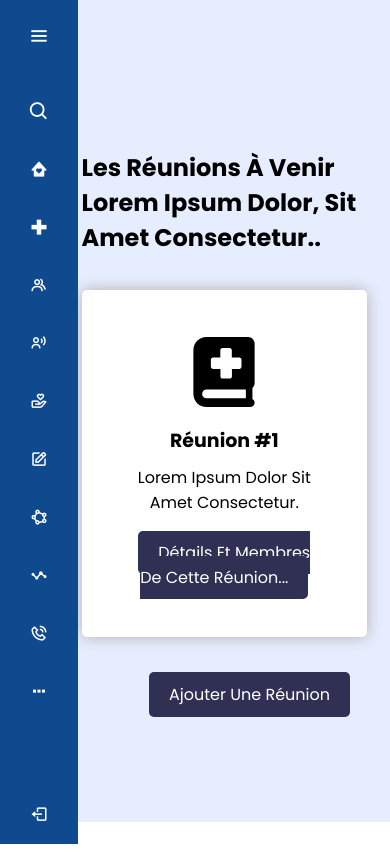
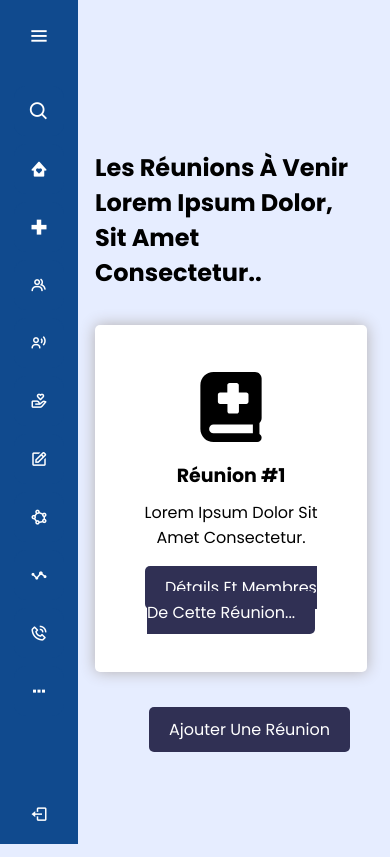
Before and after one commit to Xodios/PlanCancer, a website: page reunion.html in a window 390 px wide. Drawn offline with nearby package versions, Linux system fonts and the light colour scheme.

Commit message:
fixed paddin issue 2.0

```diff
--- a/css/style.css
+++ b/css/style.css
@@ -953,7 +953,9 @@ section {
 }
 
 
-
+main {
+   padding-left: 9rem;
+}
 
 
 
@@ -993,9 +995,6 @@ section {
       font-size: 4rem;
    }
 
-   main {
-      padding-left: 15%;
-   }
 
    .contribute-sec h2 {
       font-size: 21px;
@@ -1013,9 +1012,7 @@ section {
       font-size: 50%;
    }
 
-   main {
-      padding-left: 15%;
-   }
+
 
    .heading-title {
       font-size: 3.5rem;
```
Also changed, not shown: groupe.html (+7 -2 lines), index.html (+1 -1 lines).
